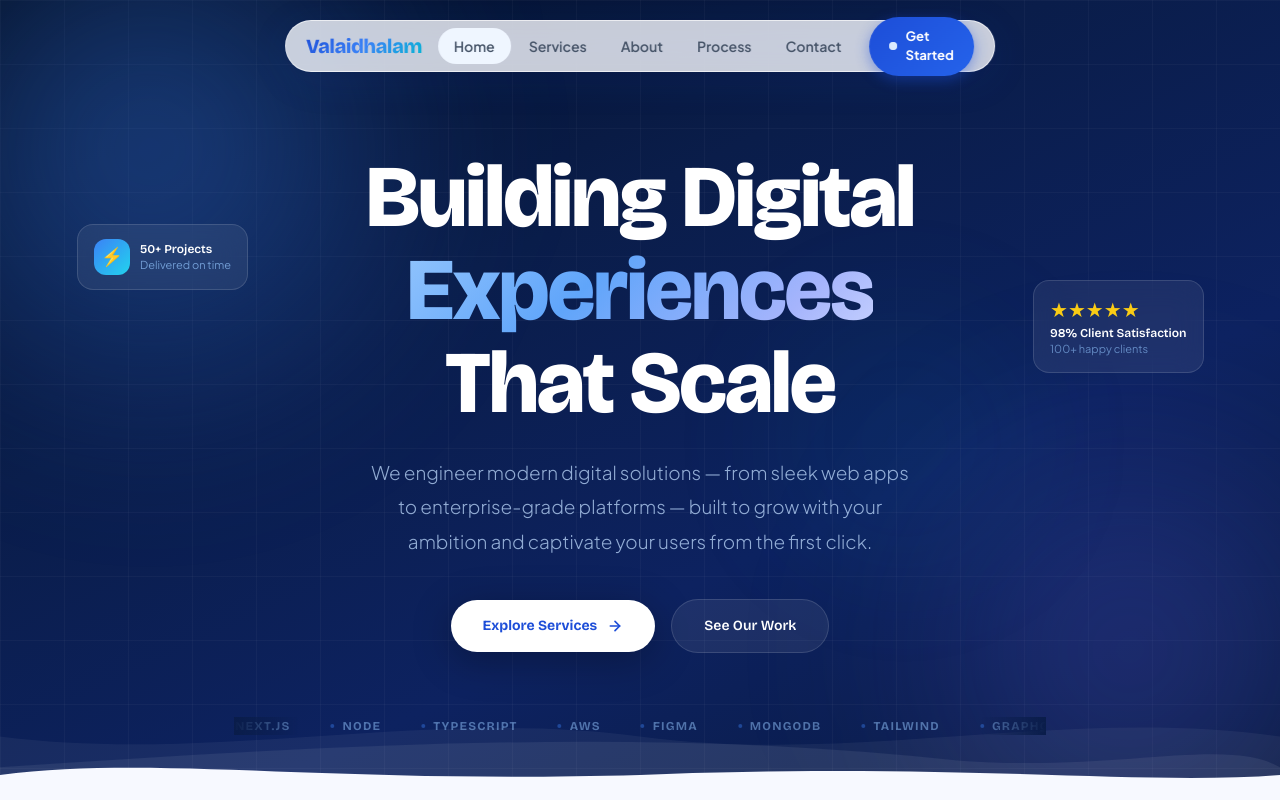
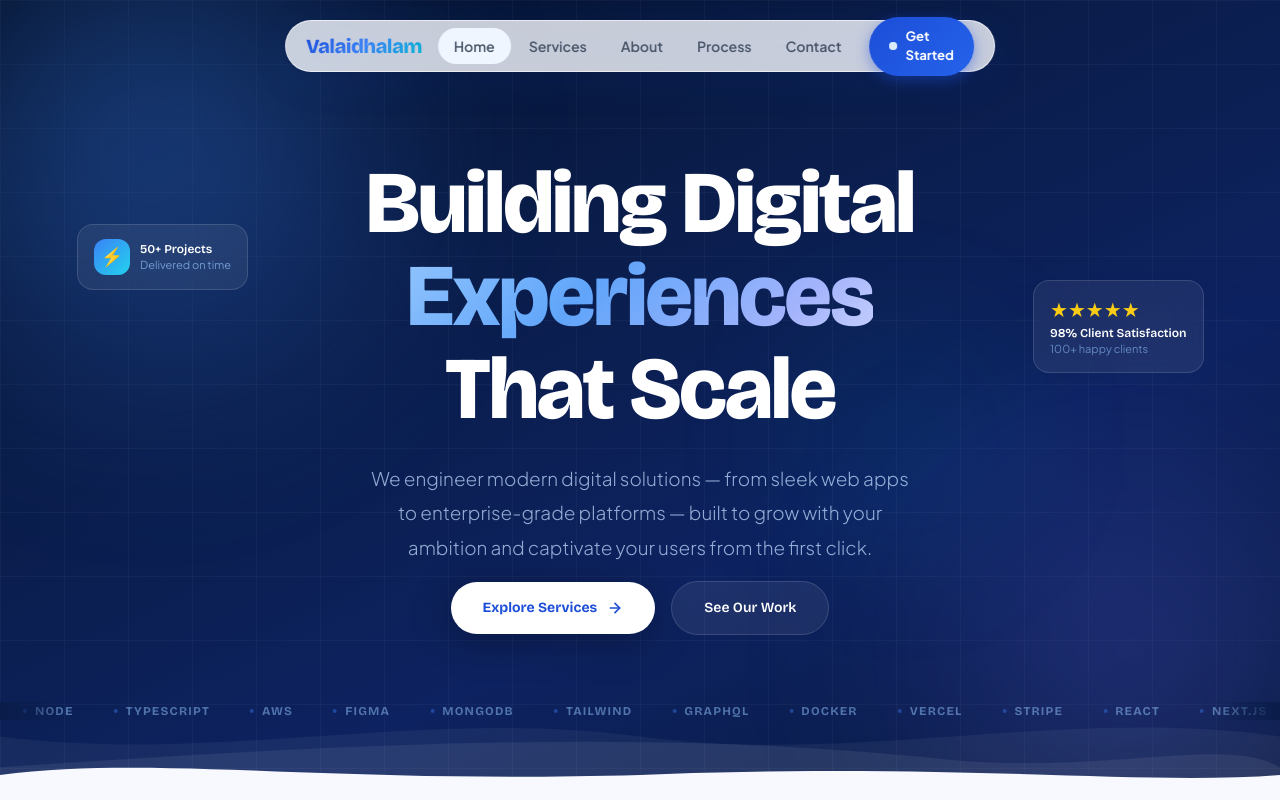
Before and after one commit to Yaris1723/Valaidhalam_final, a Next.js app: page / in a window 1280 px wide. Shown: the top 800 px of the page. Built offline with nearby package versions, Linux system fonts and the light colour scheme.

Commit message:
hero content fixed]

```diff
--- a/components/Hero.tsx
+++ b/components/Hero.tsx
@@ -1,9 +1,8 @@
 "use client";
 
-import { useEffect, useRef } from "react";
+import { useEffect } from "react";
 import { motion, useMotionValue, useSpring, useTransform } from "framer-motion";
-import { ArrowRight, Sparkles, ChevronDown } from "lucide-react";
-import Image from "next/image";
+import { ArrowRight, ChevronDown } from "lucide-react";
 
 const TECH_LOGOS = ["React", "Next.js", "Node", "TypeScript", "AWS", "Figma", "MongoDB", "Tailwind", "GraphQL", "Docker", "Vercel", "Stripe"];
 
@@ -106,18 +105,8 @@ export default function Hero() {
         <div className="text-blue-300/60 text-[11px]">100+ happy clients</div>
       </motion.div>
 
-
       {/* Hero content */}
-      <div className="relative z-10 text-center px-6 max-w-[860px] mx-auto pt-12">
-        {/* Badge */}
-        <motion.div
-          variants={staggerChild}
-          initial="initial"
-          animate="animate"
-          transition={{ duration: 0.7, delay: 0.5 }}
-          className="inline-block mb-8"
-        >
-        </motion.div>
+      <div className="relative z-10 text-center px-6 max-w-[860px] mx-auto pt-6">
 
         {/* Headline */}
         <motion.h1
@@ -148,7 +137,7 @@ export default function Hero() {
           initial="initial"
           animate="animate"
           transition={{ duration: 0.8, delay: 1.0 }}
-          className="text-blue-200/75 font-jakarta font-light leading-[1.85] mb-10 mx-auto max-w-[560px]"
+          className="text-blue-200/75 font-jakarta font-light leading-[1.85] mb-4 mx-auto max-w-[560px]"
           style={{ fontSize: "clamp(1rem, 2vw, 1.18rem)" }}
         >
           We engineer modern digital solutions — from sleek web apps to enterprise-grade platforms — built to grow with your ambition and captivate your users from the first click.
@@ -160,7 +149,7 @@ export default function Hero() {
           initial="initial"
           animate="animate"
           transition={{ duration: 0.8, delay: 1.2 }}
-          className="flex flex-wrap items-center justify-center gap-4 mb-16"
+          className="flex flex-wrap items-center justify-center gap-4 mb-8"
         >
           <motion.a
             href="#services"
@@ -181,18 +170,23 @@ export default function Hero() {
             See Our Work
           </motion.a>
         </motion.div>
+      </div>
 
-        {/* Tech marquee */}
+      {/* Tech marquee — outside content div, absolutely positioned above wave */}
       <motion.div
         initial={{ opacity: 0 }}
         animate={{ opacity: 1 }}
         transition={{ delay: 1.5, duration: 1 }}
-          className="relative overflow-hidden"
+        className="absolute bottom-20 left-0 right-0 overflow-hidden z-10"
       >
-          <div className="absolute left-0 top-0 bottom-0 w-16 z-10 pointer-events-none"
-            style={{ background: "linear-gradient(90deg, #0a1d4a, transparent)" }} />
-          <div className="absolute right-0 top-0 bottom-0 w-16 z-10 pointer-events-none"
-            style={{ background: "linear-gradient(-90deg, #0a1d4a, transparent)" }} />
+        <div
+          className="absolute left-0 top-0 bottom-0 w-16 z-10 pointer-events-none"
+          style={{ background: "linear-gradient(90deg, #0a1d4a, transparent)" }}
+        />
+        <div
+          className="absolute right-0 top-0 bottom-0 w-16 z-10 pointer-events-none"
+          style={{ background: "linear-gradient(-90deg, #0a1d4a, transparent)" }}
+        />
         <div className="flex animate-marquee whitespace-nowrap">
           {[...TECH_LOGOS, ...TECH_LOGOS].map((logo, i) => (
             <span key={i} className="marquee-item">
@@ -202,7 +196,6 @@ export default function Hero() {
           ))}
         </div>
       </motion.div>
-      </div>
 
       {/* Scroll cue */}
       <motion.div
```
Lines whose indentation alone changed are shown as unchanged.
